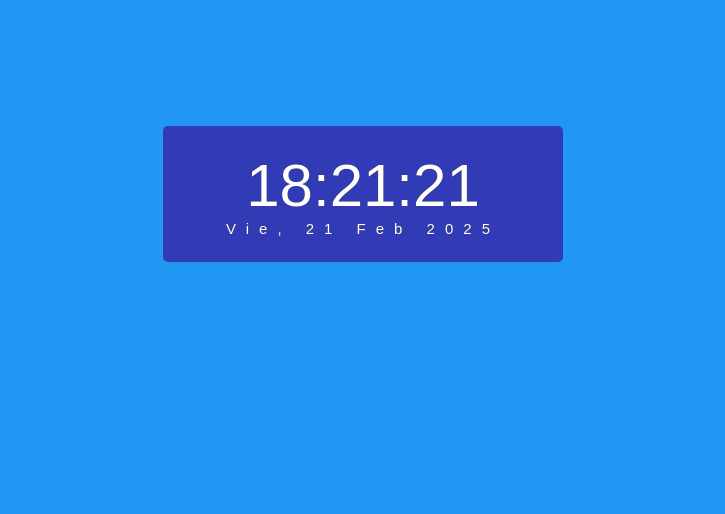
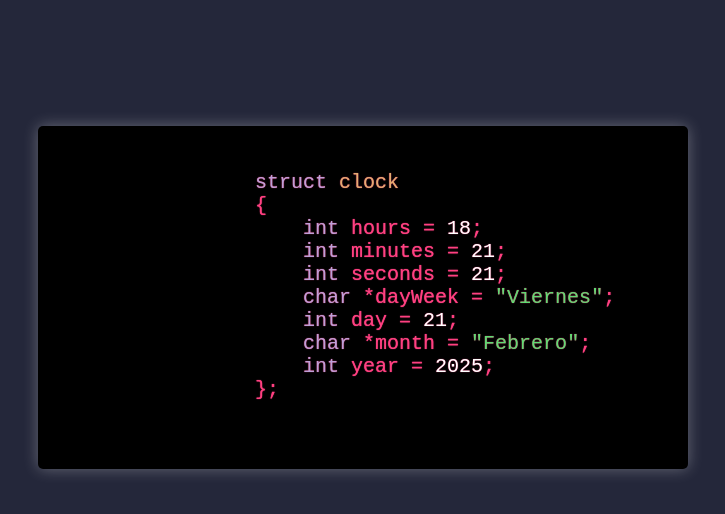
Before and after one commit to AlexArce2000/reloj-digital, a plain HTML site: page index.html in a window 1280 px wide. Shown: the whole page, without its empty margins (277-1002 px from the left). Drawn offline with Linux system fonts and the light colour scheme.

Commit message:
feat: estructura

```diff
--- a/css/estilos.css
+++ b/css/estilos.css
@@ -1,27 +1,44 @@
 html {
-    background-color: #2196f3;
-    font-family: "helvetica neue",
-      -webkit-gradient(linear, right top, left top, from(#2196f3), to(#009688)),
-      linear-gradient(to left, #2196f3, #009688);
-  }
-#reloj{
-    font-family: sans-serif;
-    font-size: 60px;
-    text-shadow: 0px 0px 1px #333;
+    background-color: #24273a;
+    font-family: "Courier New", monospace;
     color: #fff;
 }
-.reloj-contenedor{
-    background-color: rgb(50, 59, 182);
+
+#reloj {
+    text-align: center;
+    margin-top: 10%;
+}
+
+.reloj-contenedor {
+    background-color: #000;
     padding: 25px;
-    max-width: 350px;
-    text-align: center;
+    max-width: 600px;
     border-radius: 5px;
     margin: 0 auto;
-    margin-top: 10%;
+    box-shadow: 0px 0px 15px rgba(255, 255, 255, 0.3);
+    text-align: left;
 }
-#fecha{
-    letter-spacing: 10px;
-    font-size: 15px;
+
+pre {
+    font-size: 20px;
+    color: #ff4081;
+    text-shadow: 0px 0px 1px #ff4081;
+    text-align: left;
+}
+
+span {
+    color: #ffffff;
+}
+
+.tipo{
+    color: #bca0d8
+}
+
+.string {
+    color: #5fdb73;
+}
+.clock{
+    color: #e3ad6f;
 }
 .animar{
     border: rgb(0, 0, 0) 2px solid;
--- a/index.html
+++ b/index.html
@@ -3,14 +3,24 @@
 <head>
     <meta charset="UTF-8">
     <meta name="viewport" content="width=device-width, initial-scale=1.0">
-    <title>Reloj digital</title>
+    <title>Reloj estructura</title>
     <link rel="stylesheet" href="css/estilos.css"/>
 </head>
 <body onload="mostrarReloj()" background="">
     <div id="reloj">
         <div class="reloj-contenedor" id="contenedor">
-            <div id="hora">Reloj Digital</div>
-            <div id="fecha">con JavaScript</div>
+            <pre>
+                <span class="tipo">struct</span> <span class="clock">clock</span>
+                {
+                    <span class="tipo">int</span> hours = <span id="hora">00</span>;
+                    <span class="tipo">int</span> minutes = <span id="min">00</span>;
+                    <span class="tipo">int</span> seconds = <span id="seg">00</span>;
+                    <span class="tipo">char</span> *dayWeek = <span class="string">"<span class="string" id="diaSemana">Vierasdf</span>"</span>;
+                    <span class="tipo">int</span> day = <span id="dia">01</span>;
+                    <span class="tipo">char</span> *month = <span class="string">"<span class="string" id="mes">January</span>"</span>;
+                    <span class="tipo">int</span> year = <span id="anio">2000</span>;
+                };
+            </pre>
         </div>
     </div>
 
--- a/js/reloj.js
+++ b/js/reloj.js
@@ -4,15 +4,24 @@ const mostrarReloj = ()=>{
     let min = formatoHora(fecha.getMinutes());
     let seg = formatoHora(fecha.getSeconds());
     console.log(`${hr}:${min}:${seg}`)
-    document.getElementById('hora').innerHTML = `${hr}:${min}:${seg}`;
+    document.getElementById('hora').innerHTML=`${hr}`;
+    document.getElementById('min').innerHTML=`${min}`;
+    document.getElementById('seg').innerHTML=`${seg}`;
 
-    const meses = ['Ene', 'Feb', 'Mar', 'Abr', 'May', 'Jun', 'Jul', 'Ago', 'Sep', 'Oct', 'Nov','Dic'];
-    const dias = ['Dom', 'Lun', 'Mar', 'Mie', 'Jue', 'Vie', 'Sab'];
+
+    const meses = ['Enero', 'Febrero', 'Marzo', 'Abril', 'Mayo', 'Junio', 'Julio', 'Agosto', 'Septiembre', 'Octubre', 'Noviembre','Diciembre'];
+    const dias = ['Domingo', 'Lunes', 'Martes', 'Miercoles', 'Jueves', 'Viernes', 'Sábado'];
     let diaSemana = dias[fecha.getDay()]
     let dia = fecha.getDate();
     let mes = meses[fecha.getMonth()];
+    let anio = fecha.getFullYear();
     let fechaTexto = `${diaSemana}, ${dia} ${mes} ${fecha.getFullYear()}`;
-    document.getElementById('fecha').innerHTML = fechaTexto;
+    document.getElementById('diaSemana').innerHTML =`${diaSemana}`;
+    document.getElementById('dia').innerHTML =`${dia}`;
+    document.getElementById('mes').innerHTML =`${mes}`;
+    document.getElementById('anio').innerHTML =`${anio}`;
+
+
     document.getElementById('contenedor').classList.toggle('animar')
 }
 
```
